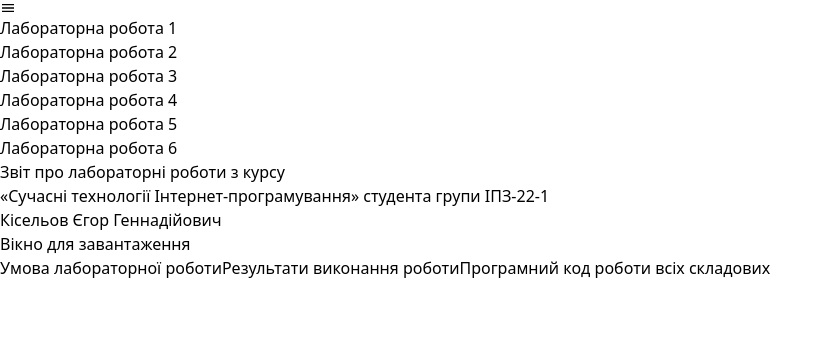
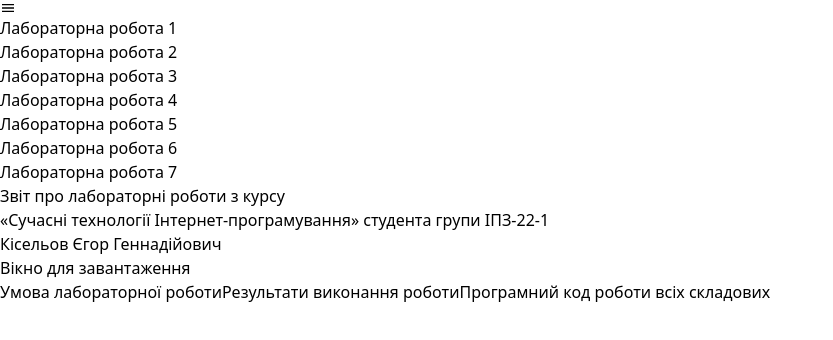
Before and after one commit to taboorech/STIP-L1, a React (Vite) app: page /1 in a window 1280 px wide. Shown: the top 340 px of the page, without its empty margins (0-833 px from the left). Built offline with nearby package versions, Linux system fonts and the light colour scheme.

Commit message:
perf: Added lab 7

```diff
--- a/src/assets/labs.ts
+++ b/src/assets/labs.ts
@@ -1405,6 +1405,226 @@ const Home = () => {
 export default Home;`
       }
     ]
+  },
+  {
+    id: '7',
+    title: 'Лабораторна робота 7',
+    additionalInfo: [...
+      `Варіант 3. Кулінарна книга:
+- Тип страви;
+- Назва страви;
+- міра терезів;
+- інгредієнт 1;
+- кількість інгредієнта 1;
+…
+- рецепт;
+– кількість калорій.`.split('\n')
+    ],
+    conditionPath: 'https://docs.google.com/document/d/1yODpszkg1o3edLAGMim7OI4MKc9PAJlFuZVAX87V4uA/edit?usp=sharing',
+    results: [
+      {
+        title: 'XML project',
+        path: 'https://stip-l7.vercel.app/'
+      }
+    ],
+    codes: [
+      {
+        file: 'App.tsx',
+        code:
+  `import Home from "./pages/Home/Home"
+
+const App = () => {
+  return (
+    <Routes>
+      <Route path="/" element={<Home/>} />
+    </Routes>
+  )
+}
+
+export default App`
+      },
+      {
+        file: 'Table.tsx',
+        code:
+  `import React, { useState, useRef } from 'react';
+
+const parseXML = (xml: Document) => {
+  const dishes = Array.from(xml.getElementsByTagName('dish'));
+
+  return dishes.map((dish) => ({
+    type: dish.getElementsByTagName('type')[0].textContent,
+    name: dish.getElementsByTagName('name')[0].textContent,
+    measure: dish.getElementsByTagName('measure')[0].textContent,
+    ingredients: Array.from(dish.getElementsByTagName('ingredient')).map((ingredient) => ({
+      name: ingredient.getElementsByTagName('name')[0].textContent,
+      amount: ingredient.getElementsByTagName('amount')[0].textContent,
+    })),
+    recipe: dish.getElementsByTagName('recipe')[0].textContent,
+    calories: dish.getElementsByTagName('calories')[0].textContent,
+  }));
+};
+
+const Table = () => {
+  const [dishes, setDishes] = useState<any[]>([]);
+  const [error, setError] = useState<string | null>(null);
+  const fileInputRef = useRef<HTMLInputElement>(null);
+
+  const handleFileChange = (event: React.ChangeEvent<HTMLInputElement>) => {
+    const file = event.target.files?.[0];
+    if (file) {
+      const reader = new FileReader();
+
+      reader.onload = (e) => {
+        const text = e.target?.result as string;
+        const parser = new DOMParser();
+        const xmlDoc = parser.parseFromString(text, 'application/xml');
+        const parsedDishes = parseXML(xmlDoc);
+        setDishes(parsedDishes);
+      };
+
+      reader.onerror = () => {
+        setError('Не вдалося прочитати файл');
+      };
+
+      reader.readAsText(file);
+    }
+  };
+
+  const handleButtonClick = () => {
+    if (fileInputRef.current) {
+      fileInputRef.current.click();
+    }
+  };
+
+  const loadDefaultFile = () => {
+    fetch('/src/assets/document.xml')
+      .then((response) => response.text())
+      .then((text) => {
+        const parser = new DOMParser();
+        const xmlDoc = parser.parseFromString(text, 'application/xml');
+        const parsedDishes = parseXML(xmlDoc);
+        setDishes(parsedDishes);
+      })
+      .catch(() => {
+        setError('Не вдалося завантажити файл за замовчуванням');
+      });
+  };
+
+  return (
+    <div className="p-4">
+      <h1 className="text-2xl font-bold mb-4">Список страв</h1>
+
+      <div className="mb-4 space-x-4">
+        <button
+          onClick={handleButtonClick}
+          className="bg-blue-500 text-white px-4 py-2 rounded shadow hover:bg-blue-600 transition-colors"
+        >
+          Завантажити XML файл
+        </button>
+        <input
+          type="file"
+          accept=".xml"
+          onChange={handleFileChange}
+          ref={fileInputRef}
+          className="hidden"
+        />
+        <button
+          onClick={loadDefaultFile}
+          className="bg-yellow-500 text-white px-4 py-2 rounded shadow hover:bg-yellow-600 transition-colors"
+        >
+          Завантажити файл за замовчуванням
+        </button>
+      </div>
+
+      {error ? (
+        <p className="text-red-500">{error}</p>
+      ) : (
+        <table className="min-w-full bg-white border border-gray-300">
+          <thead className="bg-gray-200">
+            <tr>
+              <th className="border px-4 py-2">Тип</th>
+              <th className="border px-4 py-2">Назва</th>
+              <th className="border px-4 py-2">Одиниці виміру</th>
+              <th className="border px-4 py-2">Інгредієнти</th>
+              <th className="border px-4 py-2">Рецепт</th>
+              <th className="border px-4 py-2">Калорії</th>
+            </tr>
+          </thead>
+          <tbody>
+            {dishes.map((dish, index) => (
+              <tr key={index} className="border-t">
+                <td className="border px-4 py-2 text-center">{dish.type}</td>
+                <td className="border px-4 py-2 text-center">{dish.name}</td>
+                <td className="border px-4 py-2 text-center">{dish.measure}</td>
+                <td className="border px-4 py-2">
+                  <ul className="list-disc space-y-1">
+                    {dish.ingredients.map((ingredient: any, idx: number) => (
+                      <li key={idx} className="flex justify-between gap-5">
+                        <span>{ingredient.name}</span>
+                        <span className="font-semibold">{ingredient.amount}</span>
+                      </li>
+                    ))}
+                  </ul>
+                </td>
+                <td className="border px-4 py-2 text-justify">{dish.recipe}</td>
+                <td className="border px-4 py-2 text-center">{dish.calories}</td>
+              </tr>
+            ))}
+          </tbody>
+        </table>
+      )}
+    </div>
+  );
+};
+
+export default Table;`
+      },
+      {
+        file: 'Home.tsx',
+        code:
+  `import Model from "../../components/Model/Model";
+import staticModelImage from '../../assets/StaticModel.drawio.png';
+import dynamicModelImage from '../../assets/DynamicModel.drawio.png';
+import Table from "../../components/Table/Table";
+
+const Home = () => {
+  return (
+    <div>
+      <Model header="Статична модель" image={staticModelImage} />
+      <Model header="Динамічна модель" image={dynamicModelImage} />
+      <Table />
+    </div>
+  );
+};
+
+export default Home;`
+      },
+      {
+        file: 'Model.tsx',
+        code:
+  `interface ModelProps {
+  header: string;
+  image: string;
+}
+
+const Model = ({ header, image }: ModelProps) => {
+  return (
+    <div className="flex flex-col p-4">
+      <h1 className="text-2xl font-bold mb-4">{ header }</h1>
+      <div className="w-full flex justify-center py-5">
+        <img
+          className='w-2/3 px-10'
+          src={image}
+          alt='static model static-model'
+        />
+      </div>
+    </div>
+  )
+};
+
+export default Model;`
+      }
+    ]
   }
 ];
 
```
